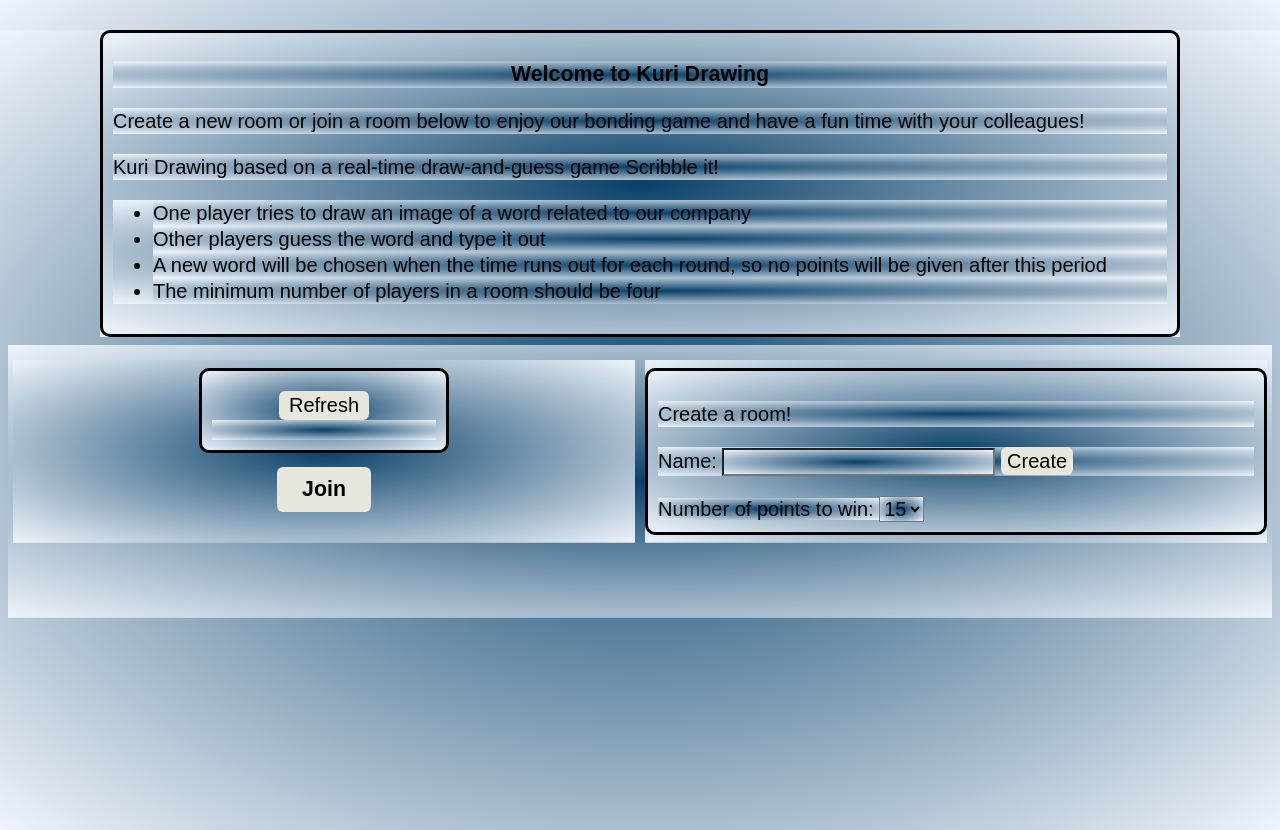
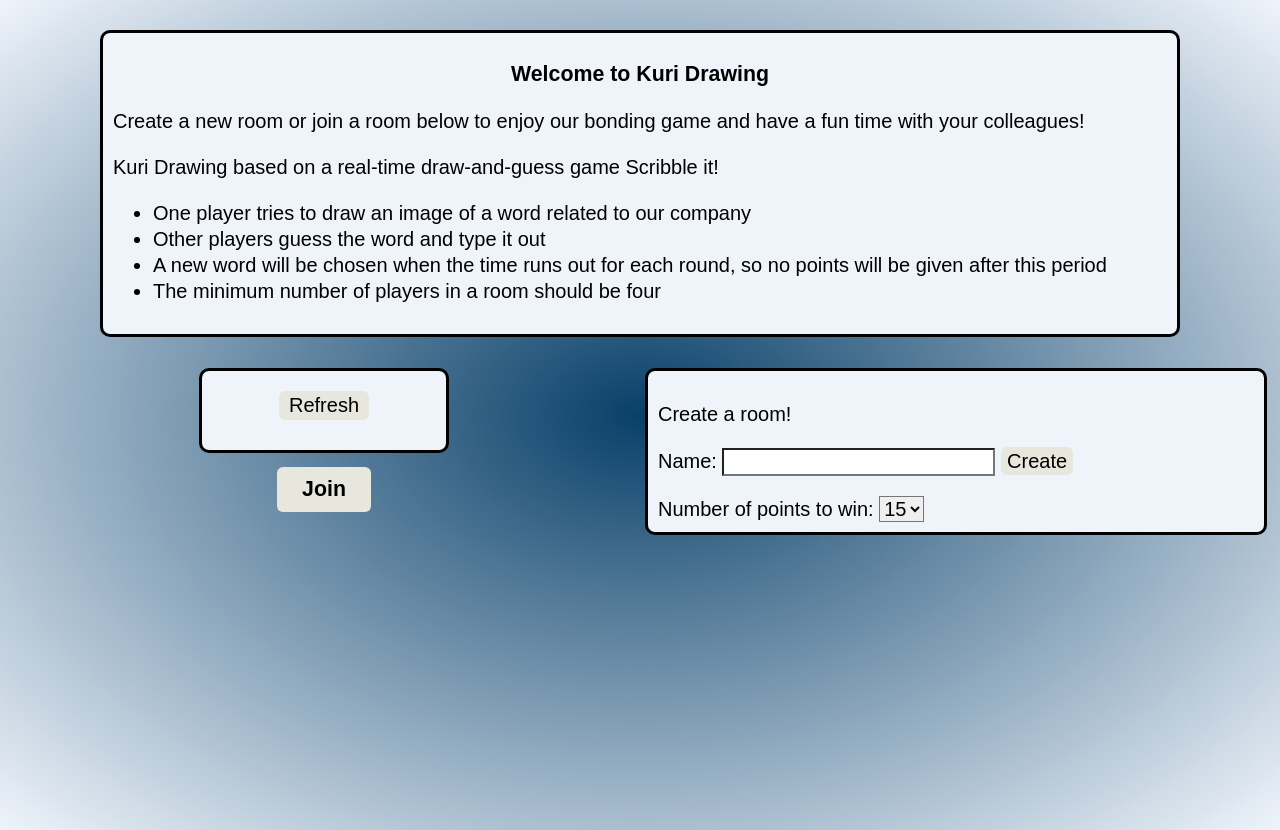
Before and after one commit to hlinh88/Kuri-Drawing, a website: page public/index.html in a window 1280 px wide. Drawn offline with nearby package versions, Linux system fonts and the light colour scheme; no server answers; a web font is replaced by a local one.

Commit message:
color background

```diff
--- a/public/stylesheets/index.css
+++ b/public/stylesheets/index.css
@@ -2,7 +2,6 @@
   box-sizing: border-box;
   /* font: inherit; */
   font-family: "Montserrat", sans-serif;
-  background-image: radial-gradient(#094069,#eff4fb);
   margin-left: auto;
   margin-right: auto;
   background-size: contain;
```
